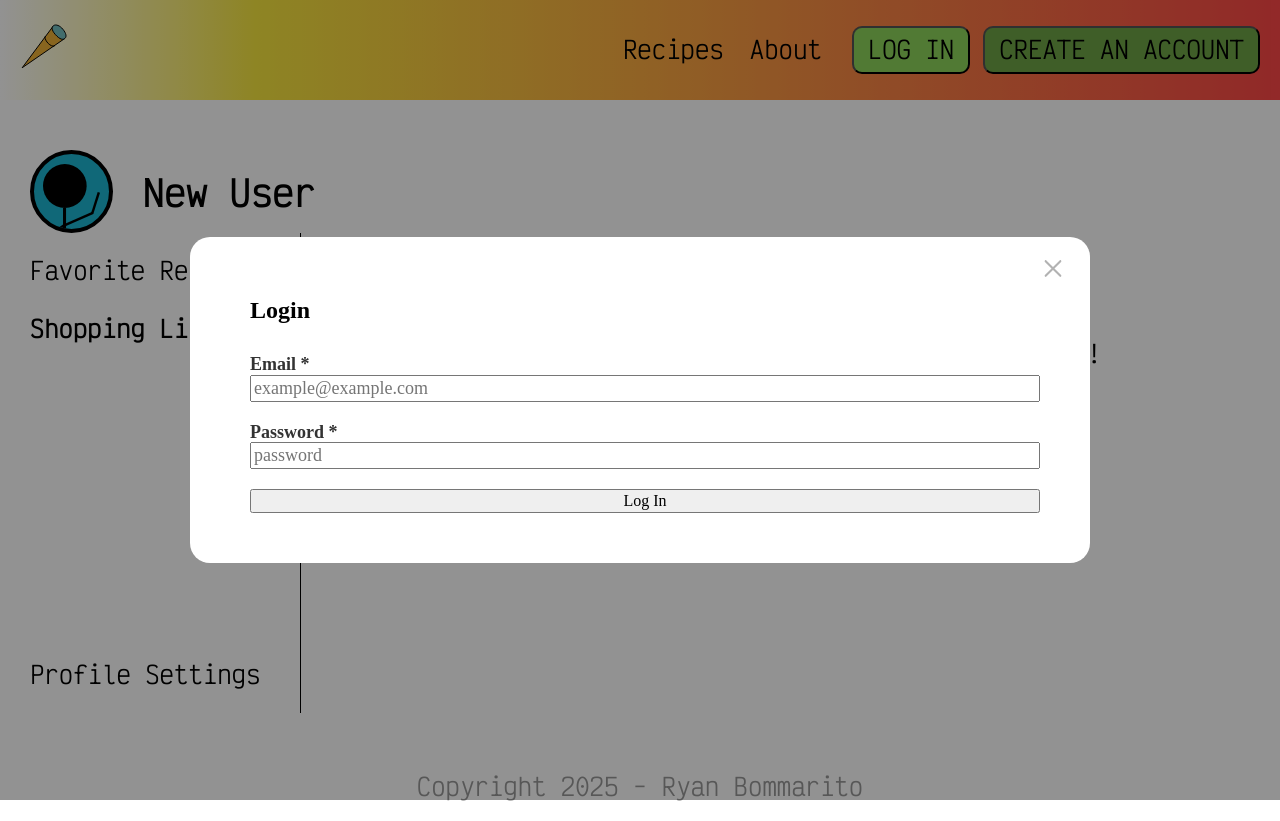
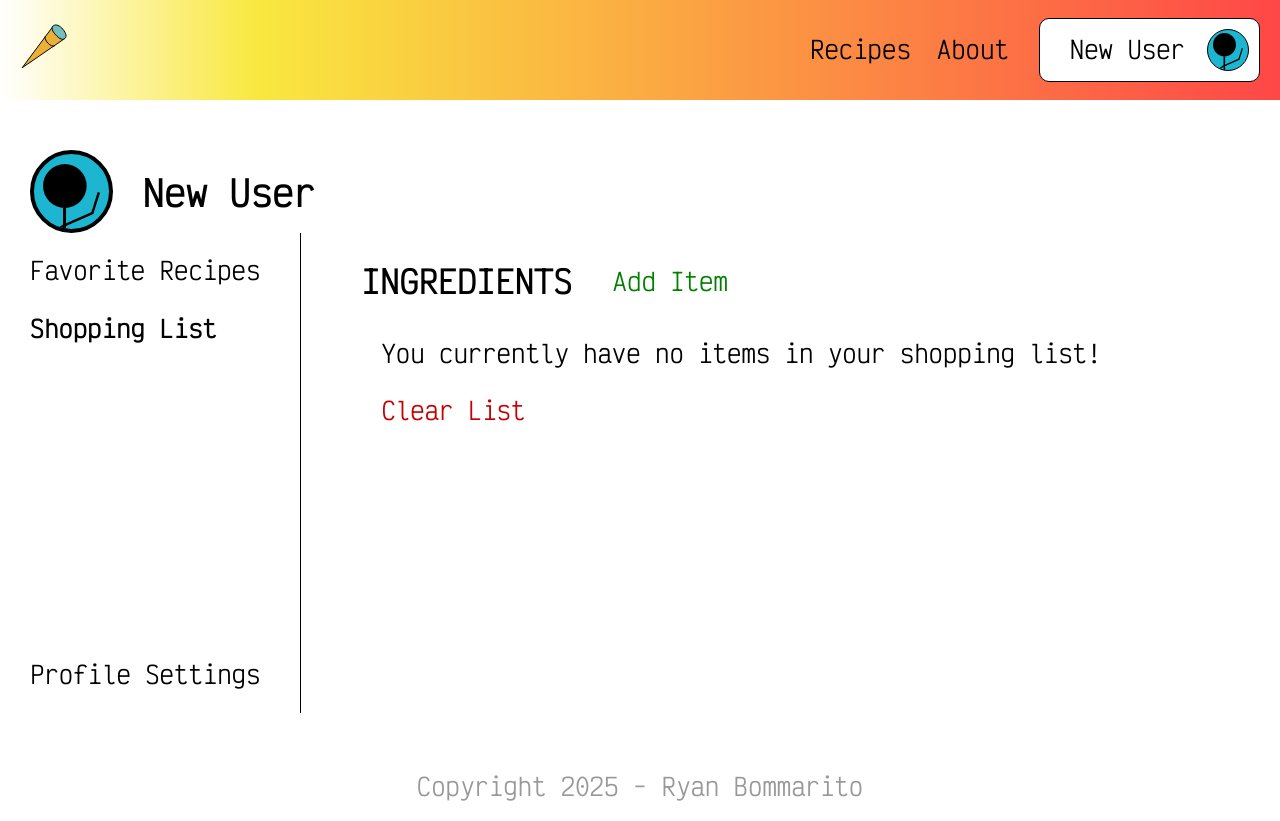
Before and after one commit to RyBCreates/food-finder, a React (Vite) app: page /#/profile/shopping-list in a window 1280 px wide. Both pictures are taken after a click on the button "LOG IN". Built offline with nearby package versions, Linux system fonts and the light colour scheme.

Commit message:
Updated naiming convention for CurrentUser's name to be username

```diff
--- a/src/components/App/App.jsx
+++ b/src/components/App/App.jsx
@@ -55,7 +55,8 @@ function App() {
 
   // Open Login Modal
   const handleLoginClick = () => {
-    setActiveModal("login");
+    // setActiveModal("login");
+    setIsLoggedIn(true);
   };
 
   // Open Register Modal
@@ -154,7 +155,6 @@ function App() {
     let newRecipe;
     do {
       newRecipe = await getRecipe();
-      console.log(newRecipe);
     } while (newRecipe.id === recipe1?.id || newRecipe.id === recipe2?.id);
 
     if (keepIndex === 0) {
@@ -199,12 +199,12 @@ function App() {
   };
 
   // Update user info
-  const updateUser = ({ name, avatar }) => {
-    return updateProfile({ name, avatar })
+  const updateUser = ({ username, avatar }) => {
+    return updateProfile({ username, avatar })
       .then(() => {
         setCurrentUser((prev) => ({
           ...prev,
-          name,
+          username,
           avatar,
         }));
       })
@@ -214,10 +214,16 @@ function App() {
   };
 
   // login user
-  const handleLogin = () => {};
+  const handleLogin = () => {
+    setIsLoggedIn(true);
+    console.log("The user has been set to Logged In:", isLoggedIn);
+  };
 
   // logout user
-  const handleLogout = () => {};
+  const handleLogout = () => {
+    setCurrentUser({});
+    setIsLoggedIn(false);
+  };
 
   return (
     <HashRouter>
--- a/src/components/Header/Header.jsx
+++ b/src/components/Header/Header.jsx
@@ -19,13 +19,13 @@ function Header({ isLoggedIn, handleLoginClick, handleRegisterClick }) {
           <Navbar />
           <Link className="header__user-info" to="/profile">
             <p className="header__username">
-              {currentUser?.name || "New User"}
+              {currentUser?.username || "New User"}
             </p>
             <div className="header__avatar-wrapper">
               <img
                 className="header__avatar"
                 src={currentUser?.avatar || defaultAvatar}
-                alt={currentUser?.name || "default avatar"}
+                alt={currentUser?.username || "default avatar"}
               />
             </div>
           </Link>
--- a/src/components/Modals/LoginModal/LoginModal.jsx
+++ b/src/components/Modals/LoginModal/LoginModal.jsx
@@ -16,12 +16,19 @@ function LoginModal({ activeModal, closeModal }) {
         <h2 className="modal__title">Login</h2>
         <form className="modal__form">
           <label className="modal__label">
-            Email *<input placeholder="example@example.com"></input>
+            Email *<input placeholder="Example@example.com"></input>
           </label>
           <label className="modal__label">
-            Password *<input placeholder="password"></input>
+            Password *<input placeholder="Password"></input>
           </label>
-          <button type="submit">Log In</button>
+          <button
+            type="submit"
+            onSubmit={(e) => {
+              e.preventDefault();
+            }}
+          >
+            Log In
+          </button>
         </form>
       </div>
     </div>
--- a/src/components/Profile/Profile.jsx
+++ b/src/components/Profile/Profile.jsx
@@ -14,10 +14,12 @@ function Profile() {
           <img
             className="profile__avatar"
             src={currentUser?.avatar || defaultAvatar}
-            alt={currentUser?.name || "default avatar"}
+            alt={currentUser?.username || "default avatar"}
           />
         </div>
-        <h2 className="profile__username">{currentUser?.name || "New User"}</h2>
+        <h2 className="profile__username">
+          {currentUser?.username || "New User"}
+        </h2>
       </div>
       <div className="profile__content">
         <SideBar />
--- a/src/components/ProfileSettings/ProfileSettings.jsx
+++ b/src/components/ProfileSettings/ProfileSettings.jsx
@@ -3,19 +3,20 @@ import CurrentUserContext from "../../contexts/CurrentUserContext.js";
 import "./ProfileSettings.css";
 
 function ProfileSettings() {
-  const { currentUser, updateUser } = useContext(CurrentUserContext);
+  const { currentUser, updateUser, handleLogout } =
+    useContext(CurrentUserContext);
 
-  const [name, setName] = useState("");
+  const [username, setUsername] = useState("");
   const [imageUrl, setImageUrl] = useState("");
 
   useEffect(() => {
-    setName(currentUser.name);
-    setImageUrl(currentUser.avatar);
+    setUsername(currentUser?.username || "New User");
+    setImageUrl(currentUser?.avatar || "");
   }, [currentUser]);
 
   const handleSubmit = (event) => {
     event.preventDefault();
-    return updateUser({ name, avatar: imageUrl })
+    return updateUser({ username, avatar: imageUrl })
       .then(() => {})
       .catch((err) => console.error(err));
   };
@@ -29,24 +30,39 @@ function ProfileSettings() {
             className="profile-settings__input"
             type="text"
             placeholder="Username"
-            value={name}
-            onChange={(e) => setName(e.target.value)}
+            value={username}
+            onChange={(e) => setUsername(e.target.value)}
           ></input>
         </label>
         <label className="profile-settings__label">
           Avatar Image Url
           <input
             className="profile-settings__input"
-            type="Url"
+            type="url"
             placeholder="Image Url"
             value={imageUrl}
             onChange={(e) => setImageUrl(e.target.value)}
           ></input>
         </label>
-        <button className="profile-settings__submit-button" type="submit">
+        <button
+          className="profile-settings__submit-button"
+          type="submit"
+          disabled={
+            username === currentUser?.username &&
+            imageUrl === currentUser?.avatar
+          }
+        >
           SAVE
         </button>
       </form>
+      <button
+        className="profile-settings__logout-button"
+        onClick={() => {
+          handleLogout();
+        }}
+      >
+        Log Out
+      </button>
     </section>
   );
 }
--- a/src/contexts/CurrentUserContext.js
+++ b/src/contexts/CurrentUserContext.js
@@ -2,7 +2,7 @@ import { createContext } from "react";
 
 const CurrentUserContext = createContext({
   currentUser: {},
-  updateUser: ({ name, avatar }) => {},
+  updateUser: ({ username, avatar }) => {},
   handleLogin: ({ email, password }) => {},
   handleLogout: () => {},
 });
```
